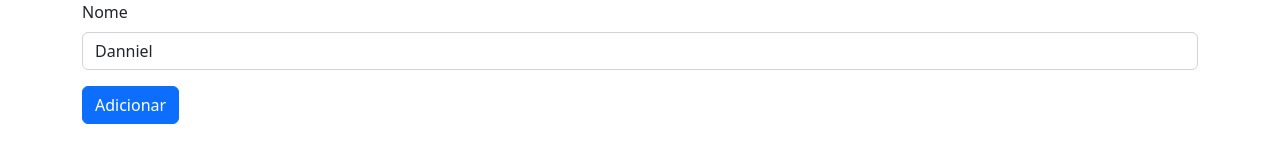
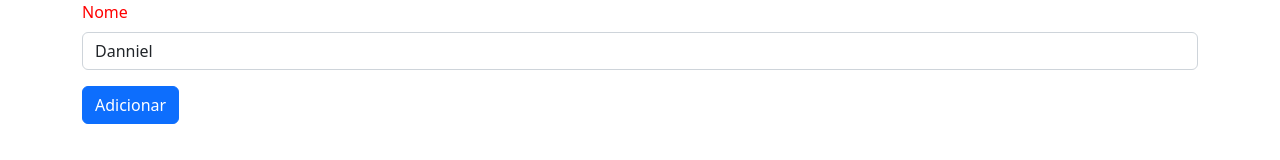
Before and after one commit to dannielgd/meuprojeto, an Angular app: page / in a window 1280 px wide. Shown: the top 160 px of the page. Built offline with nearby package versions, Linux system fonts and the light colour scheme.

Commit message:
Estilos nos componentes

```diff
--- a/src/app/funcionario-card/funcionario-card.component.ts
+++ b/src/app/funcionario-card/funcionario-card.component.ts
@@ -3,7 +3,13 @@ import { Component, Input } from '@angular/core';
 @Component({
   selector: 'app-funcionario-card',
   templateUrl: './funcionario-card.component.html',
-  styleUrls: ['./funcionario-card.component.css']
+  //styleUrls: ['./funcionario-card.component.css']
+  styles: [`
+    .card-block {
+      text-transform: uppercase;
+      color: blue;
+    }
+  `]
 })
 export class FuncionarioCardComponent {
 
--- a/src/app/funcionario-form/funcionario-form.component.css
+++ b/src/app/funcionario-form/funcionario-form.component.css
@@ -0,0 +1,3 @@
+label {
+    color: red;
+}
```
